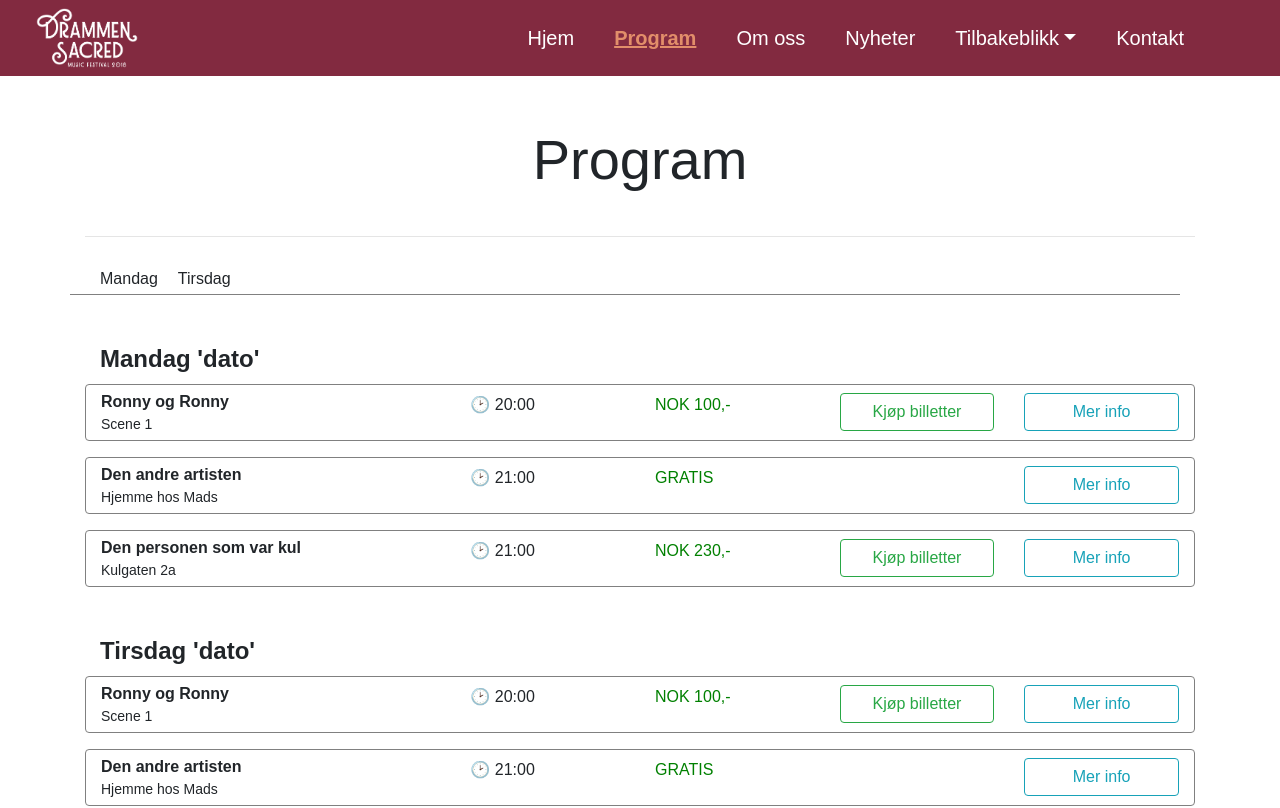
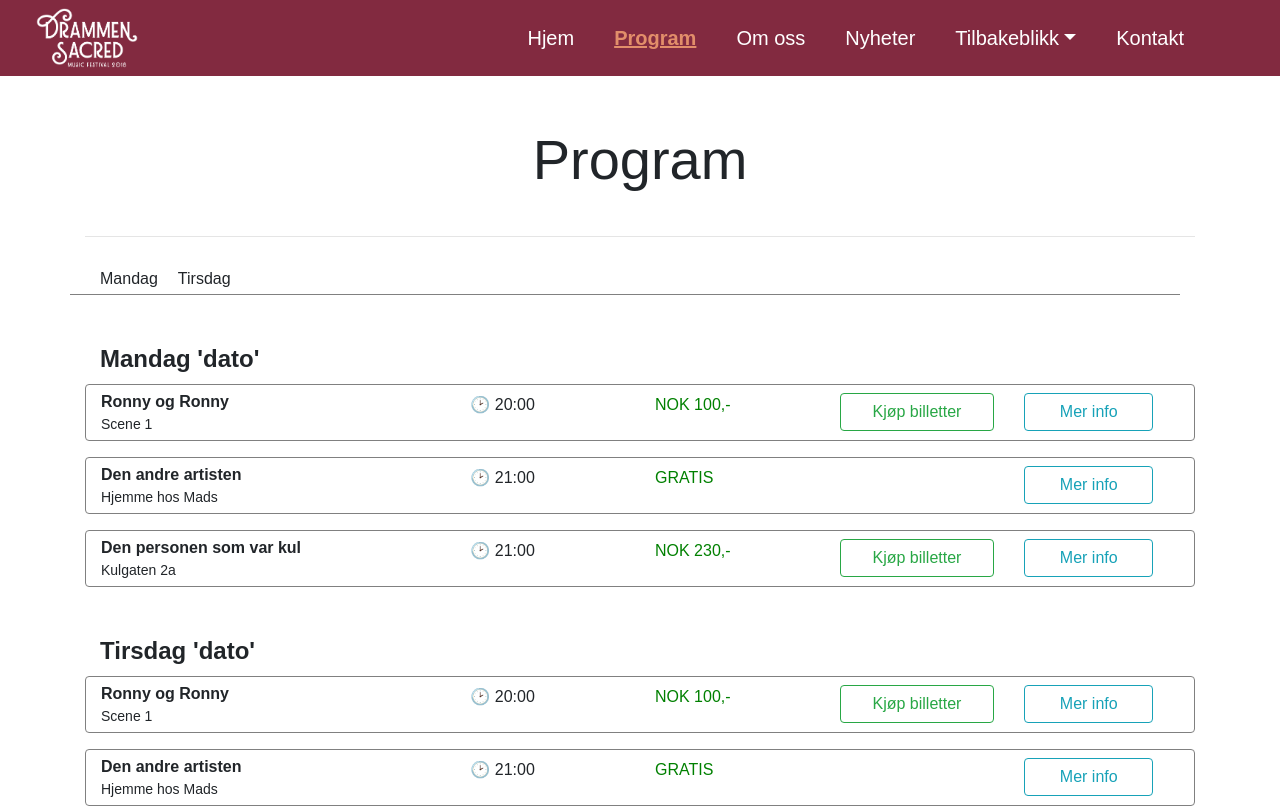
Before and after one commit to SondreBerntsen/webprosjekt3, a React (Create React App) app in the folder react-app/: page /program in a window 1280 px wide. Shown: the top 808 px of the page. Built offline with nearby package versions, Linux system fonts and the light colour scheme; a web font is replaced by a local one.

Commit message:
infoBtn Link

```diff
--- a/react-app/src/components/ScheduleItem.js
+++ b/react-app/src/components/ScheduleItem.js
@@ -1,4 +1,5 @@
 import React from "react";
+import { Link } from "react-router-dom";
 
 const ScheduleItem = props => {
   // Outputs "More info" div only if the user is on Programme page
@@ -20,9 +21,12 @@ const ScheduleItem = props => {
               </p>
               {checkPrice()}
               <div className="col-md-3">
-                <button className="btn btn-outline-info infoBtn">
+                <Link
+                  to={"/arrangement/" + props.event.id}
+                  className="btn infoBtn btn-outline-info col-sm-12 col-md-10"
+                >
                   Mer info
-                </button>
+                </Link>
               </div>
             </div>
           </div>
@@ -50,6 +54,7 @@ const ScheduleItem = props => {
       );
     }
   }
+
   // Outputs "buy tickets" div only if the event is not free
   function checkPrice() {
     if (props.event.price !== 0) {
```
